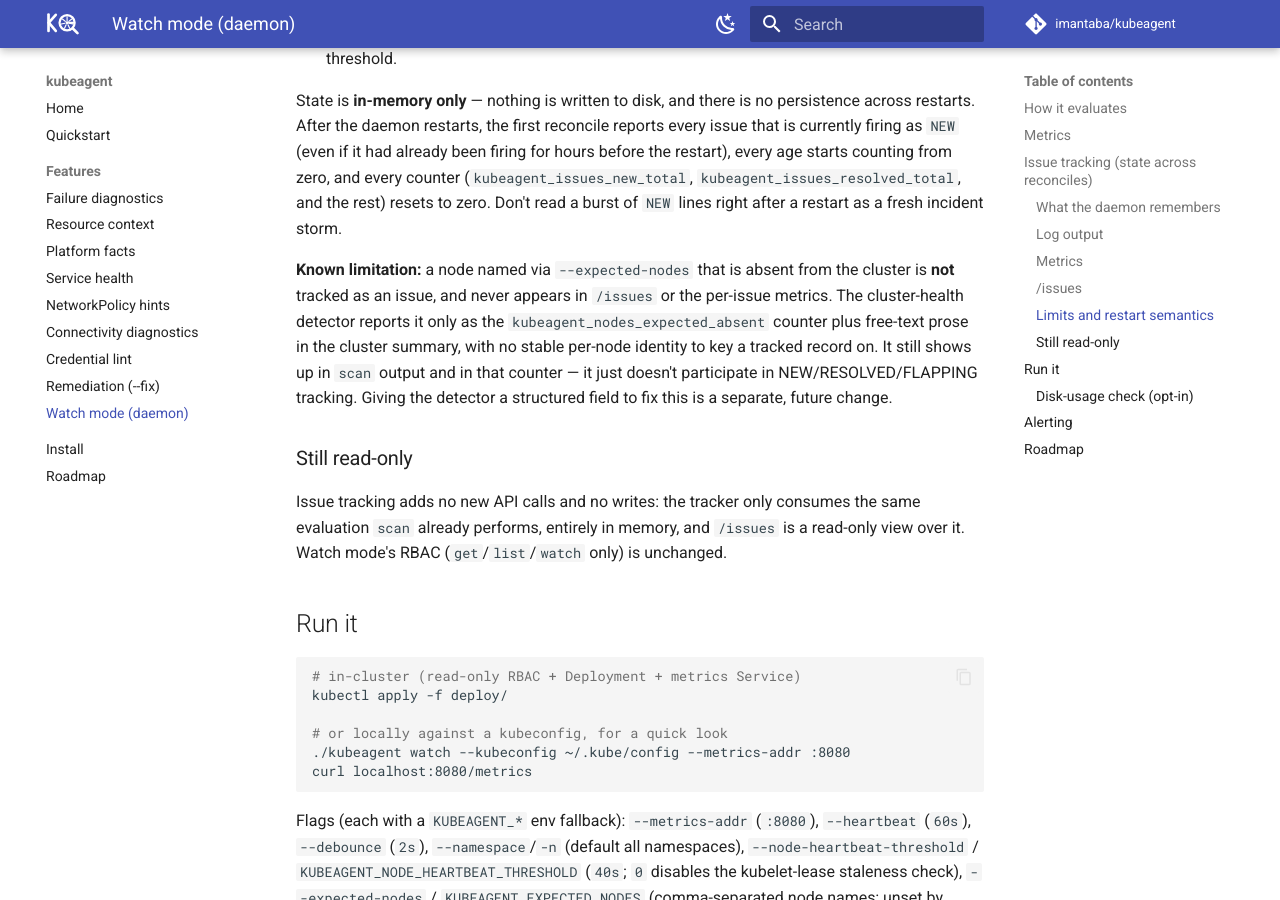
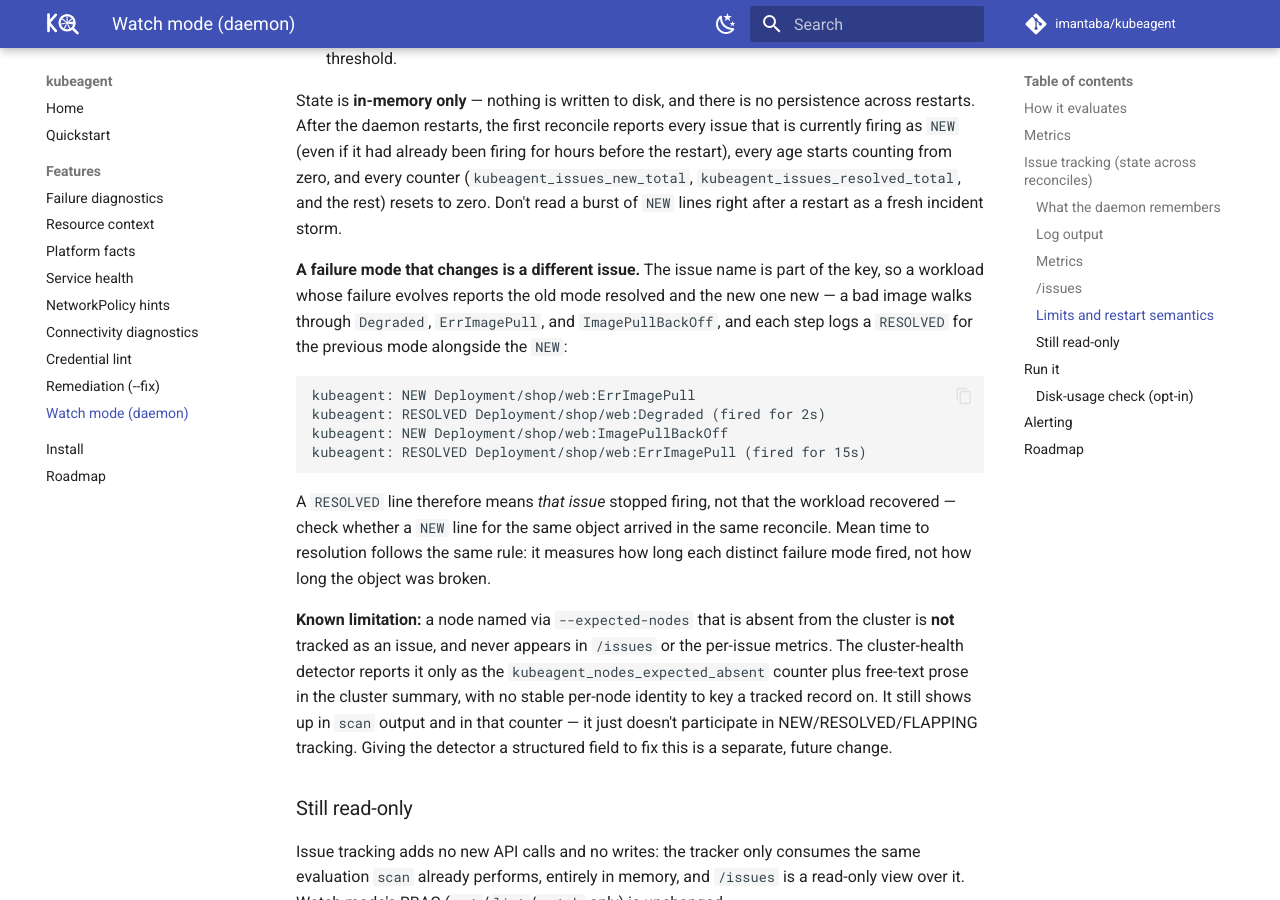
Before and after one commit to imantaba/kubeagent, an MkDocs documentation site: the page built from website/docs/features/watch-mode.md, in a window 1280 px wide and 900 px high, scrolled down 5615 px. Built offline with MkDocs 1.6.1 and Material for MkDocs 9.7.7, drawn with Linux system fonts in a browser that asks for light colours; comment, search, counter and statistics services are not loaded.

Commit message:
docs(watch): note that an evolving failure mode reports RESOLVED for the old issue
Found by the new chaos scenario 12: a bad image walks a Deployment through
Degraded -> ErrImagePull -> ImagePullBackOff, and because the issue name is part
of the tracking key, each step logs a RESOLVED for the previous mode next to the
NEW for the current one. The workload is still broken throughout. Document what
a RESOLVED line does and does not mean, and that mean time to resolution
measures per-failure-mode duration rather than total time broken.

````diff
--- a/website/docs/features/watch-mode.md
+++ b/website/docs/features/watch-mode.md
@@ -200,6 +200,24 @@ zero, and every counter (`kubeagent_issues_new_total`,
 `kubeagent_issues_resolved_total`, and the rest) resets to zero. Don't read a
 burst of `NEW` lines right after a restart as a fresh incident storm.
 
+**A failure mode that changes is a different issue.** The issue name is part of
+the key, so a workload whose failure evolves reports the old mode resolved and
+the new one new — a bad image walks through `Degraded`, `ErrImagePull`, and
+`ImagePullBackOff`, and each step logs a `RESOLVED` for the previous mode
+alongside the `NEW`:
+
+```text
+kubeagent: NEW Deployment/shop/web:ErrImagePull
+kubeagent: RESOLVED Deployment/shop/web:Degraded (fired for 2s)
+kubeagent: NEW Deployment/shop/web:ImagePullBackOff
+kubeagent: RESOLVED Deployment/shop/web:ErrImagePull (fired for 15s)
+```
+
+A `RESOLVED` line therefore means *that issue* stopped firing, not that the
+workload recovered — check whether a `NEW` line for the same object arrived in
+the same reconcile. Mean time to resolution follows the same rule: it measures
+how long each distinct failure mode fired, not how long the object was broken.
+
 **Known limitation:** a node named via `--expected-nodes` that is absent from
 the cluster is **not** tracked as an issue, and never appears in `/issues` or
 the per-issue metrics. The cluster-health detector reports it only as the
````
